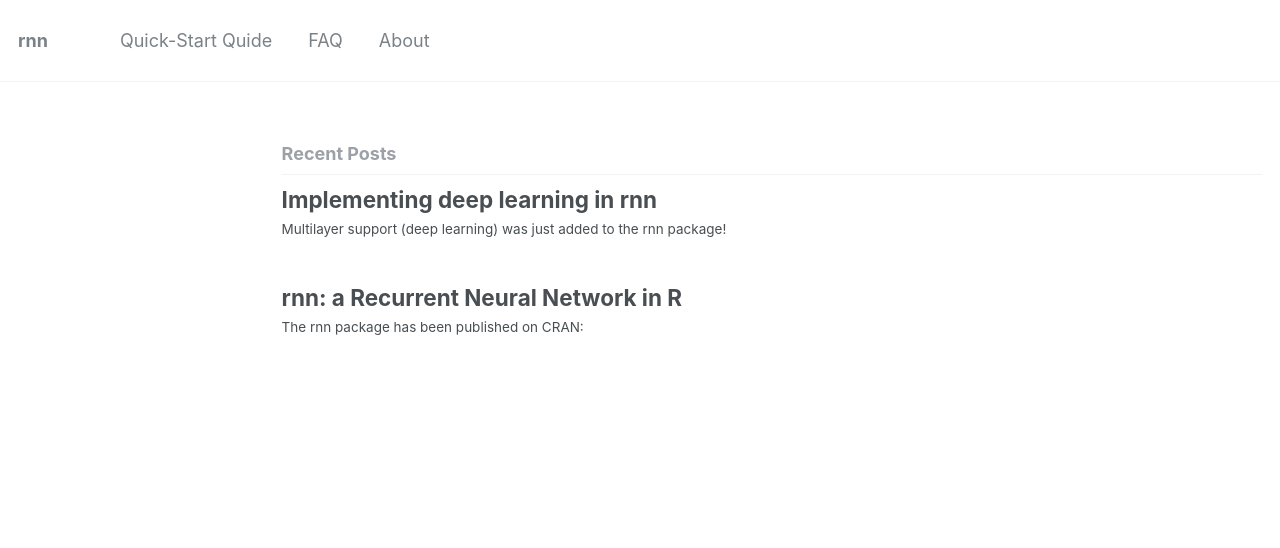
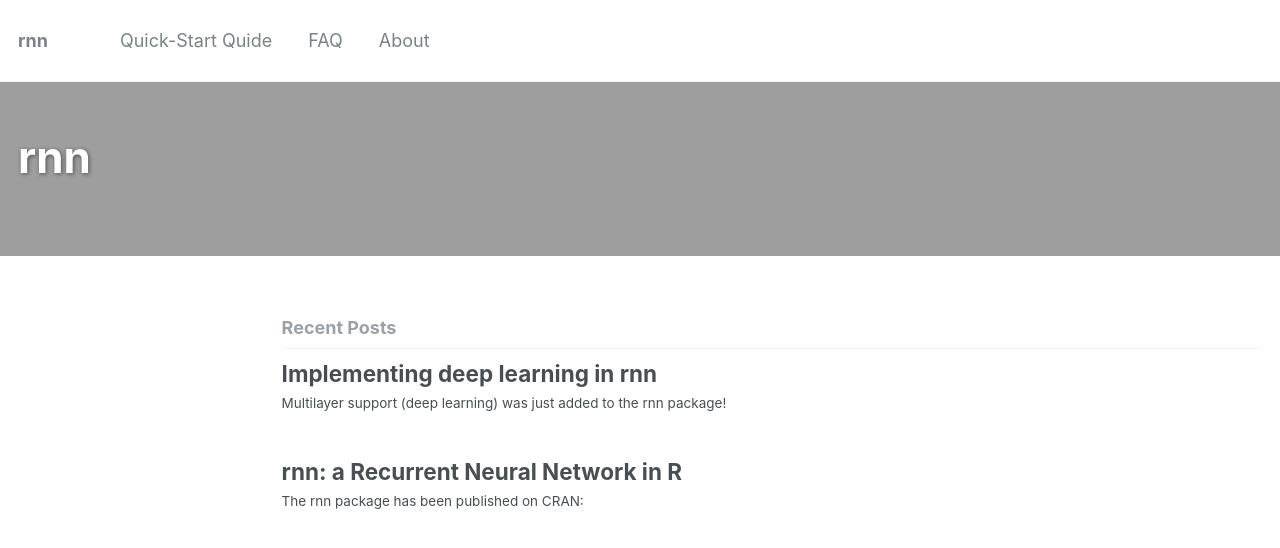
Before and after one commit to bquast/rnn, a Jekyll site: the page built from index.html, in a window 1280 px wide. Shown: the top 548 px of the page. Built offline with Jekyll 4.4.1, drawn with Linux system fonts in a browser that asks for light colours; the list of posts is cut into pages by our own code.

Commit message:
add image

```diff
--- a/index.html
+++ b/index.html
@@ -1,6 +1,8 @@
 ---
 layout: archive
 author_profile: false
+header:
+  overlay_image: mm-home-page-feature.jpg
 ---
 
 {% include base_path %}
```
